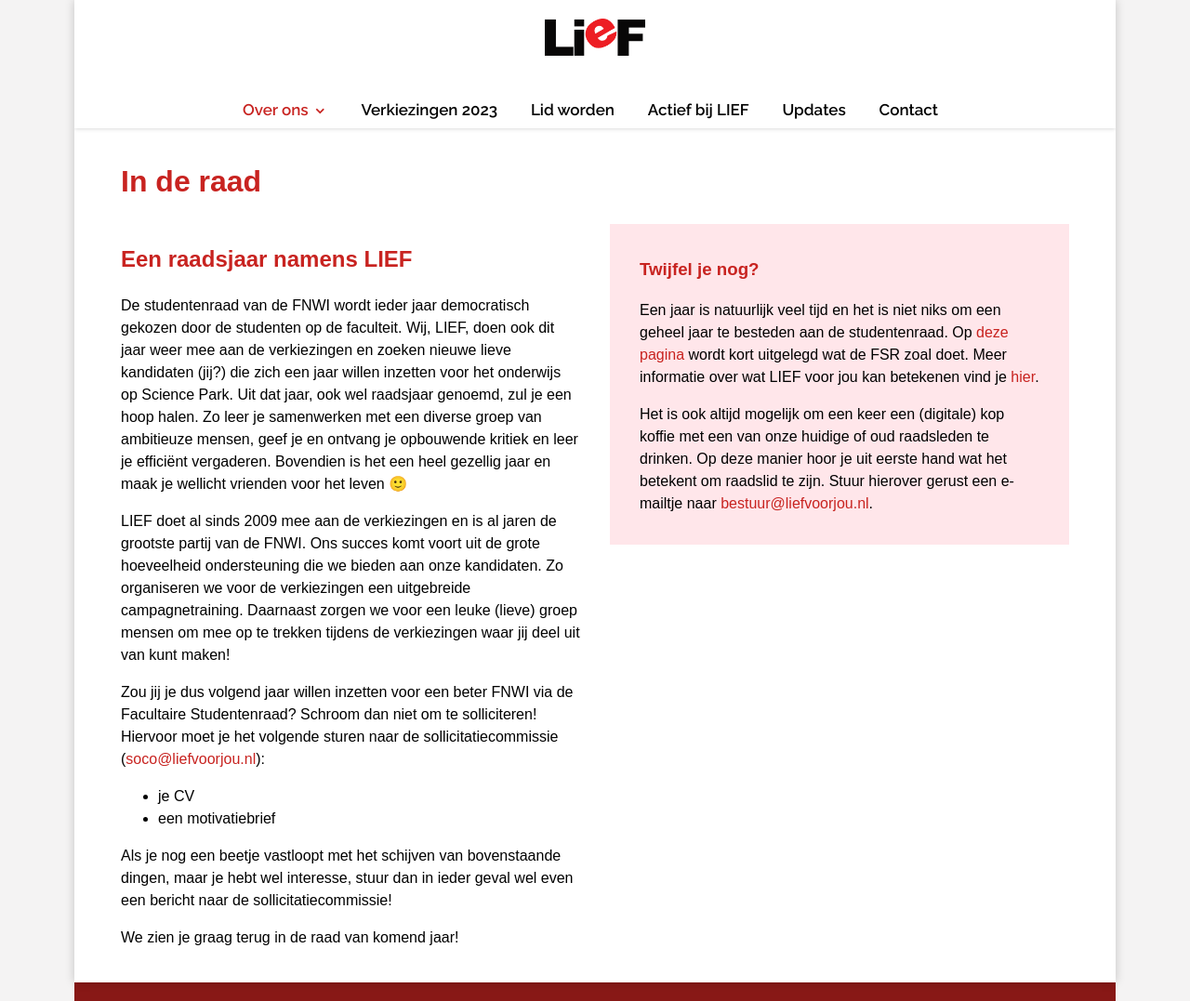
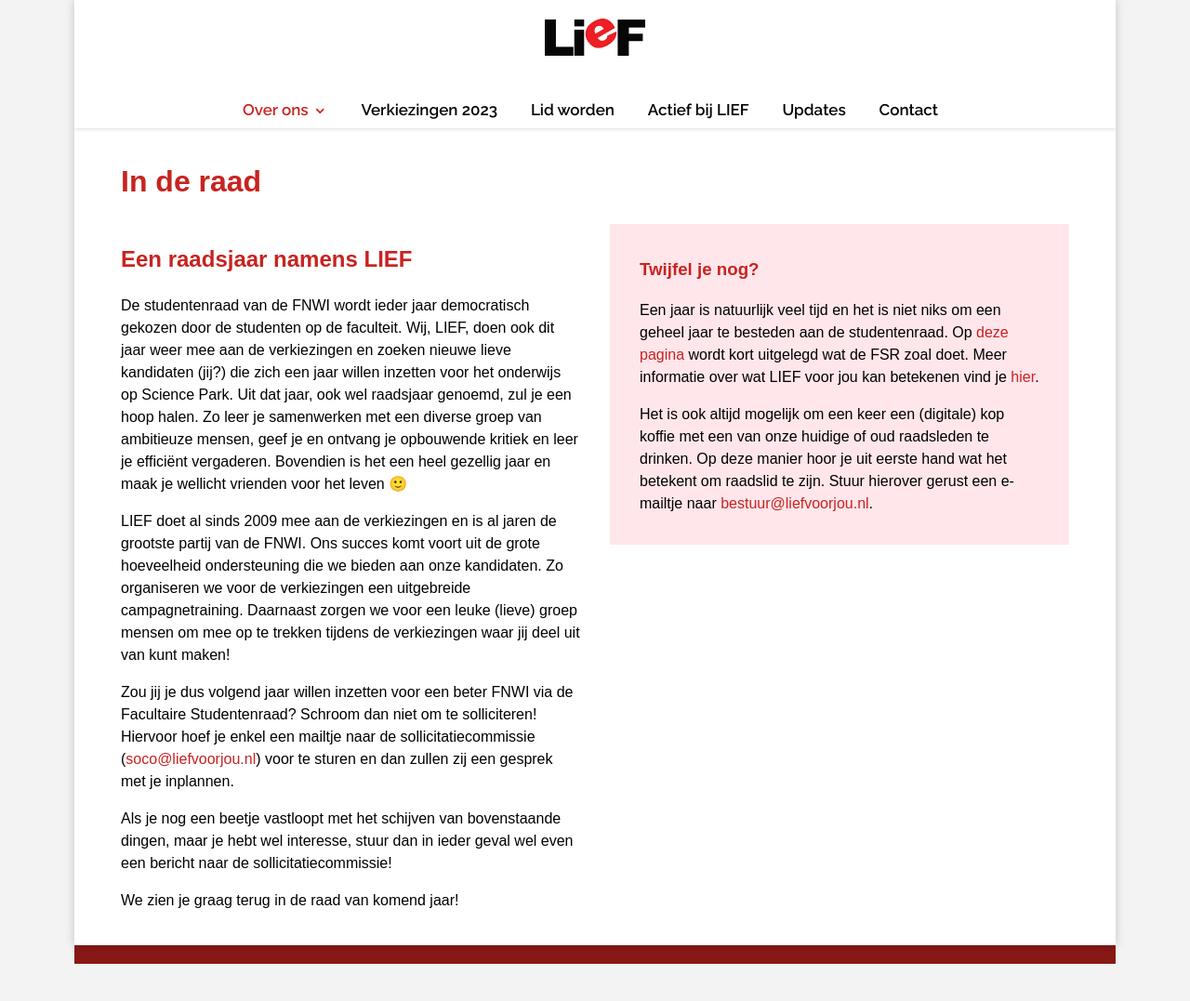
Before and after one commit to liefnwi/liefnwi.github.io, a Jekyll site: the page built from over-ons/in-de-raad.md, in a window 1280 px wide and 1077 px high. Shown: the whole window at 93% size. Built offline with Jekyll 4.4.1, drawn with Linux system fonts in a browser that asks for light colours; nearby versions of some CDN libraries.

Commit message:
Update in-de-raad.md
We willen de drempel voor kandidaten om aan te melden verlagen.

```diff
--- a/over-ons/in-de-raad.md
+++ b/over-ons/in-de-raad.md
@@ -10,10 +10,7 @@
 
 LIEF doet al sinds 2009 mee aan de verkiezingen en is al jaren de grootste partij van de FNWI. Ons succes komt voort uit de grote hoeveelheid ondersteuning die we bieden aan onze kandidaten. Zo organiseren we voor de verkiezingen een uitgebreide campagnetraining. Daarnaast zorgen we voor een leuke (lieve) groep mensen om mee op te trekken tijdens de verkiezingen waar jij deel uit van kunt maken!
 
-Zou jij je dus volgend jaar willen inzetten voor een beter FNWI via de Facultaire Studentenraad? Schroom dan niet om te solliciteren! Hiervoor moet je het volgende sturen naar de sollicitatiecommissie ([soco@liefvoorjou.nl](mailto:soco@liefvoorjou.nl)):
-
- * je CV
- * een motivatiebrief
+Zou jij je dus volgend jaar willen inzetten voor een beter FNWI via de Facultaire Studentenraad? Schroom dan niet om te solliciteren! Hiervoor hoef je enkel een mailtje naar de sollicitatiecommissie ([soco@liefvoorjou.nl](mailto:soco@liefvoorjou.nl)) voor te sturen en dan zullen zij een gesprek met je inplannen.
 
 Als je nog een beetje vastloopt met het schijven van bovenstaande dingen, maar je hebt wel interesse, stuur dan in ieder geval wel even een bericht naar de sollicitatiecommissie!
 
```
